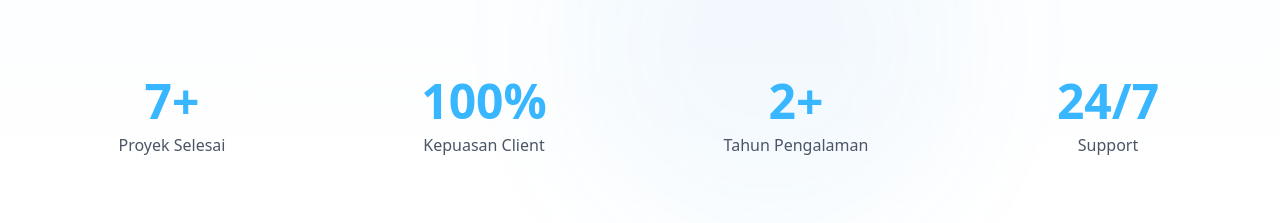
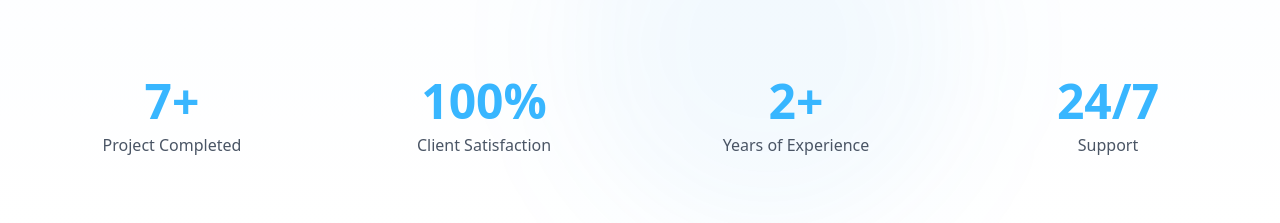
Before and after one commit to 7Cdrs/DeadlineAman, a React (Vite) app: page / in a window 1280 px wide. Shown: the part 1720-1943 px from the top of the page. Built offline with nearby package versions, Linux system fonts and the light colour scheme.

Commit message:
change en

```diff
--- a/src/components/AboutSection.jsx
+++ b/src/components/AboutSection.jsx
@@ -105,7 +105,7 @@
             <div className="text-3xl sm:text-4xl md:text-5xl font-bold text-[#38b6ff] mb-1 sm:mb-2 group-hover:scale-110 transition-transform">
               7+
             </div>
-            <p className="text-sm sm:text-base text-gray-600 font-medium">Proyek Selesai</p>
+            <p className="text-sm sm:text-base text-gray-600 font-medium">Project Completed</p>
           </div>
           <div
             data-aos="flip-left"
@@ -116,7 +116,7 @@
             <div className="text-3xl sm:text-4xl md:text-5xl font-bold text-[#38b6ff] mb-1 sm:mb-2 group-hover:scale-110 transition-transform">
               100%
             </div>
-            <p className="text-sm sm:text-base text-gray-600 font-medium">Kepuasan Client</p>
+            <p className="text-sm sm:text-base text-gray-600 font-medium">Client Satisfaction</p>
           </div>
           <div
             data-aos="flip-left"
@@ -127,7 +127,7 @@
             <div className="text-3xl sm:text-4xl md:text-5xl font-bold text-[#38b6ff] mb-1 sm:mb-2 group-hover:scale-110 transition-transform">
               2+
             </div>
-            <p className="text-sm sm:text-base text-gray-600 font-medium">Tahun Pengalaman</p>
+            <p className="text-sm sm:text-base text-gray-600 font-medium">Years of Experience</p>
           </div>
           <div
             data-aos="flip-left"
```
